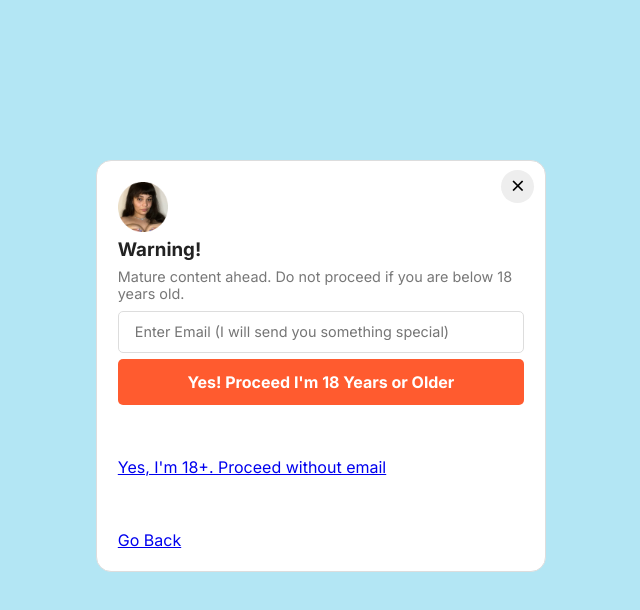
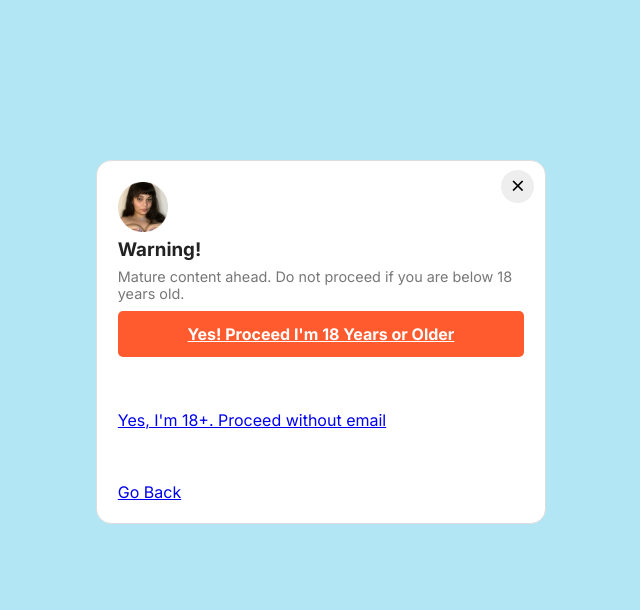
Before and after one commit to edwardpd/z, a plain HTML site: page talert.html in a window 1280 px wide. Shown: the whole page, without its empty margins (319-959 px from the left). Drawn offline with Linux system fonts and the light colour scheme.

Commit message:
Update talert.html

```diff
--- a/talert.html
+++ b/talert.html
@@ -26,8 +26,8 @@
     </p>
   </div>
 
-  <input type="email" id="email" placeholder="Enter Email (I will send you something special)" />
-  <button class="btn" href="https://t.me/zoeyleone">Yes! Proceed I'm 18 Years or Older</button><br><br>
+  <!--input type="email" id="email" placeholder="Enter Email (I will send you something special)" /-->
+  <a class="btn" href="https://t.me/zoeyleone">Yes! Proceed I'm 18 Years or Older</a><br><br>
     <a href="https://t.me/zoeyleone">Yes, I'm 18+. Proceed without email</a><br><br>
     <a href="https://zoeyleone.com">Go Back</a>
 </section>
```
